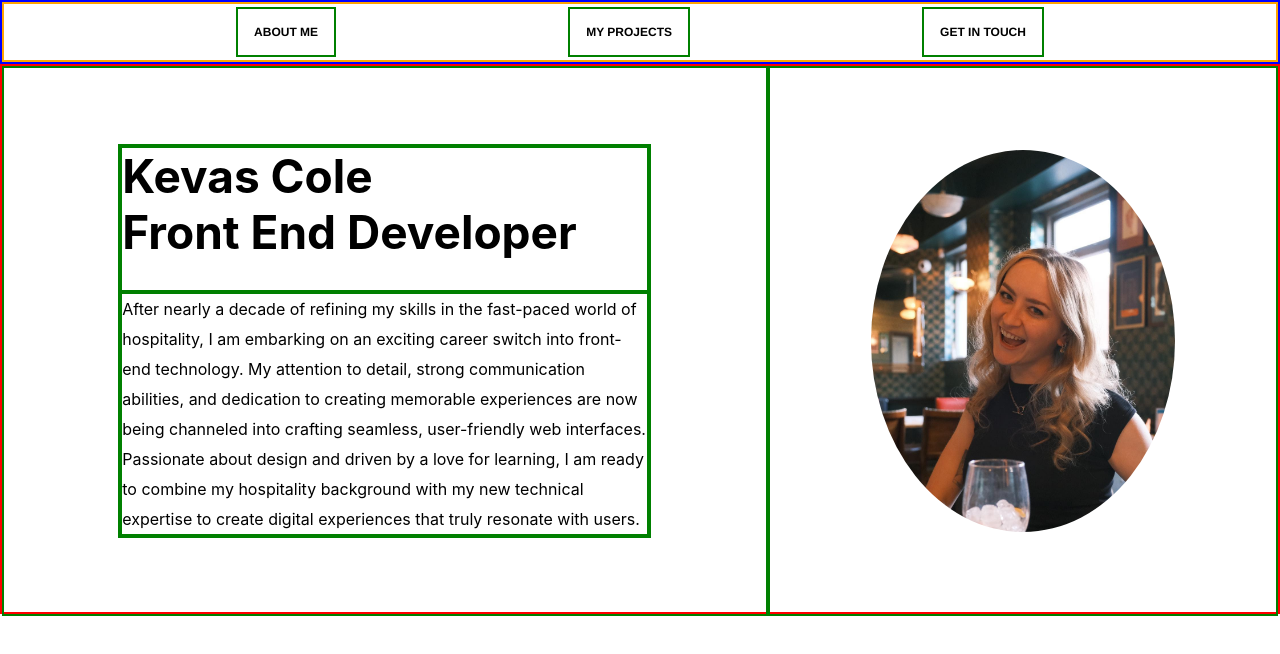
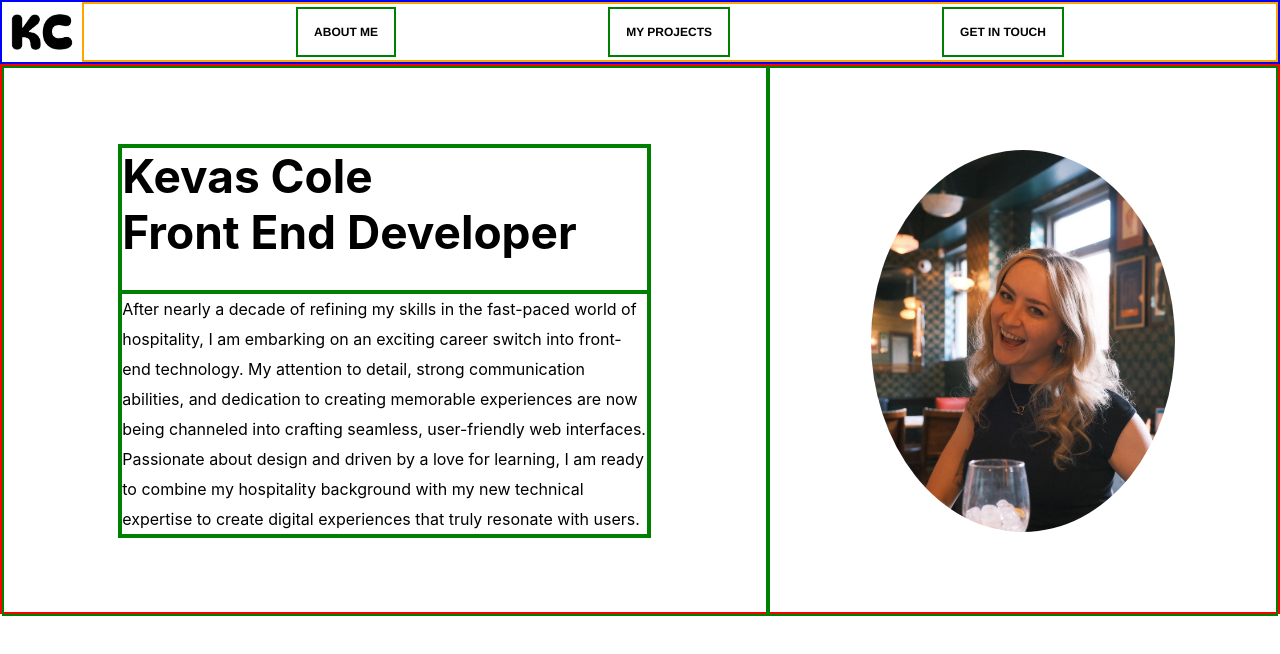
Before and after one commit to Kevasc/KCPortfolio, a React (Create React App) app in the folder my-app/: page / in a window 1280 px wide. Shown: the top 654 px of the page. Built offline with nearby package versions, Linux system fonts and the light colour scheme.

Commit message:
imported logo and favicon

```diff
--- a/my-app/src/components/Header.css
+++ b/my-app/src/components/Header.css
@@ -7,6 +7,12 @@
   top: 0;
   height: 4rem;
   border: 2px solid blue;
+}
+
+.logo {
+  display: flex;
+  background-size: cover;
+  height: 100%;
 }
 
 .header-button {
--- a/my-app/src/components/Header.jsx
+++ b/my-app/src/components/Header.jsx
@@ -1,7 +1,6 @@
 import React from "react";
-// import logo from "./logo.png";
 import "./Header.css";
-
+import logo from "../assets/kevaslogo.png";
 const Header = () => {
   const scrollToSection = (id) => {
     document.getElementById(id).scrollIntoView({ behavior: "smooth" });
@@ -9,7 +8,7 @@ const Header = () => {
 
   return (
     <div className="heading">
-      {/* <img className="logo-img" src={logo} alt="logo" /> */}
+      <img className="logo" src={logo} alt="logo" />
       <div className="header-button-container">
         <div className="header-button" onClick={() => scrollToSection("dough")}>
           <p>ABOUT ME</p>
```
Also changed, not shown: my-app/src/assets/kevaslogo.png (added), 1 other file (tests, documents, lock files or other folders).
